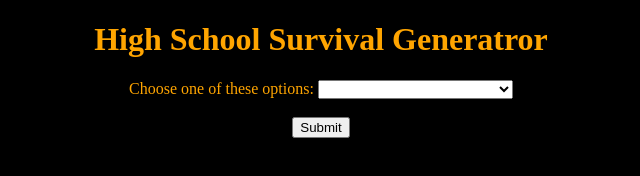
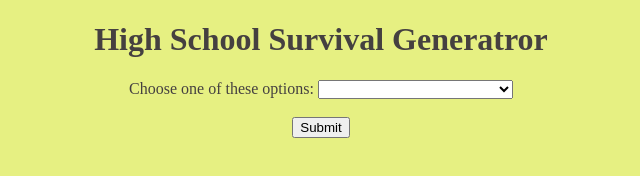
Before and after one commit to moisesbaxin29-glitch/API-Project, a plain HTML site: page index.html in a window 1280 px wide. Shown: the whole page, without its empty margins (319-959 px from the left). Drawn offline with Linux system fonts and the light colour scheme; no server answers.

Commit message:
Add files via upload

```diff
--- a/style.css
+++ b/style.css
@@ -1,8 +1,8 @@
 
 body{
     text-align:center;
-    background-color: black;
-    color: orange;
+    background-color: #E6F082;
+    color: #454040;
 }
 
  @media (max-width:768px){
```
